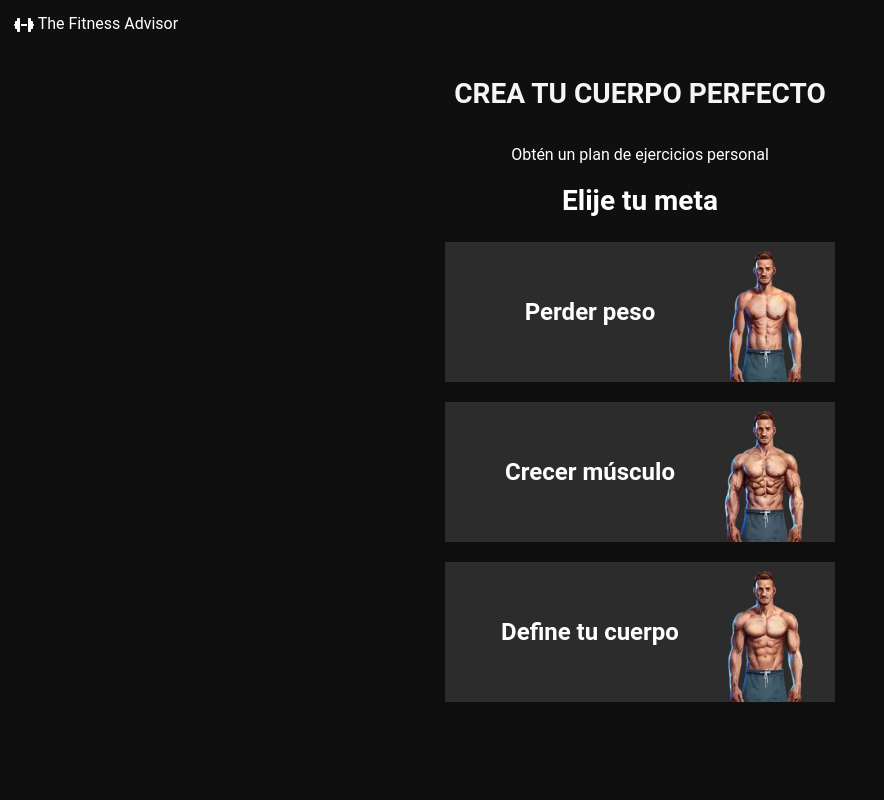
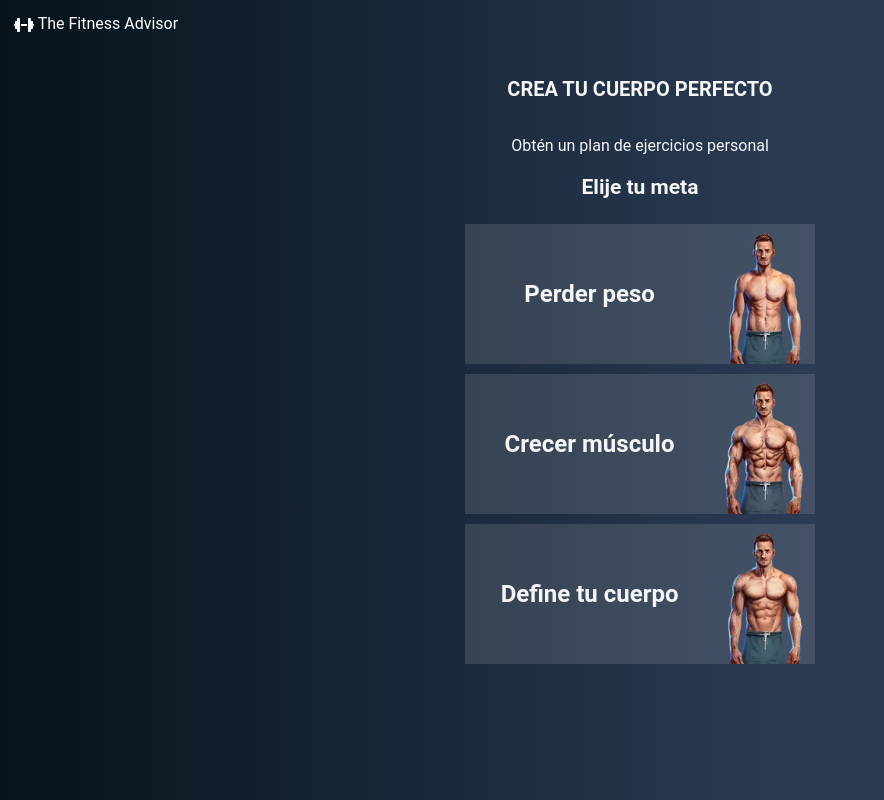
Before and after one commit to clauadri/fitness-app, a React (Create React App) app: page /step-goal in a window 1280 px wide. Shown: the whole page, without its empty margins (0-884 px from the left). Built offline with nearby package versions, Linux system fonts and the light colour scheme; no server answers.

Commit message:
styles fixed

```diff
--- a/src/App.css
+++ b/src/App.css
@@ -10,7 +10,3 @@ body {
   font-size: 14px;
   font-family: "Roboto", sans-serif;
 }
-
-p, h2 {
-  color: rgb(55, 55, 55);
-}
--- a/src/index.css
+++ b/src/index.css
@@ -8,28 +8,9 @@ body {
   color: rgb(245, 245, 245);
   height: 100%;
   margin: 0;
-
-   background-color: rgba(0, 0, 0, 0.94);
+  background:linear-gradient(90deg, #06131b, #2b3b54 100vh);
 }
 html{
  scroll-behavior: smooth;
  font-size: 14px;
 }
-h1{
-font-size: calc(1rem + 3vw);
-}
-h2{
-font-size: calc(1rem + 1.5vw);
-}
-h3{
-font-size: calc(1rem + 1.1vw);
-}
-p{
-font-size: calc(0.75rem + 1vw);
-}
-a{
-  font-size: calc(0.6rem + 1vw);
-}
-li{
-  font-size: calc(0.6rem + 1vw);
-}
--- a/src/pages/steps/Steps.css
+++ b/src/pages/steps/Steps.css
@@ -1,88 +1,17 @@
-p {
-    color: white;
-}
-.rutine-day-title {
-    padding-bottom: 0;
-    width: 10%;
-    margin: auto;
-    padding: 10px;
-    border: solid 0.1px #d3d3d325;
-    position: absolute;
-    right: 42px;
-    background: rgba(128, 128, 128, 0.39);
-}
-.rutine-wrapper {
-    display: flex;
-    flex-wrap: wrap;
-    justify-content: center;
-    border: solid 0.1px #d3d3d375;
-    border-radius: 5px;
-    margin: 1em 3em;
-    position: relative;
-    padding-top: 30px;
-}
-
-.rutine-wrapper-day {
-    display: flex;
-    padding: 1em;
-    align-items: center;
-    flex-direction: column;
-    border: 0.1px solid #d3d3d32b;;
-    border-radius: 5px;
-    max-width: 300px;
-    max-height: 400px;
-    margin: 30px;
-    }
-.rutine-wrapper img {
-    max-width: 159px;
-    min-height: 167px;
-    padding-top: 30px;
-}
-.steps-container{
+.steps-container {
     display: flex;
     flex-direction: column;
-    justify-content: center;
-    text-align: center;
     align-items: center;
-    padding-bottom: 50px;
-
-
-}
-.steps-container h1{
-    font-size: 40px;
-}
-.steps-container p{
-    color: white;
-    text-align: start;
-    margin: 30px 0px;
-
-}
-.steps-container h2{
-    color: white;
-    text-align: start;
-    margin: 30px 0px;
-    font-size: 28px;
 }
 .step-label{
-
-    display: flex;
-    text-align: center;
-    flex-direction: column;
-    align-items: center;
-
 
 }
 .step-label label{
     display: flex;
-    height: 200px;
-    min-width: 300px;
-    margin-top: 10px;
-    margin-bottom: 10px;
-    flex-direction: row;
-    justify-content: space-between;
-    padding: 0px 40px ;
-    text-align: center;
+    justify-content: space-around;
+    height: 140px;
     background-color: #d3d3d325;
+    margin: 10px;
 }
 .step-label label:hover{
     background: none;
@@ -125,6 +54,11 @@ p {
     display: flex;
     flex-direction: column;
     text-align: center;
+    padding: 30px;
+}
+
+.options-text-bodytype-title {
+padding: 0;
 }
 .options-text-bodytype p{
     text-align: center;
@@ -258,31 +192,10 @@ p {
     display: flex;
     justify-content: center;
 }
-@media (min-width: 320px){
-    .steps-container{
-        display: flex;
-        justify-content: center;
-        text-align: center;
-        align-items: center;
-        padding-bottom: 50px;
-    }
-    .step-label{
-        width: 100%;
-        display: flex;
-        text-align: center;
 
-    }
-    .step-label label{
-        display: flex;
-        height: 140px;
-        max-width: 350px;
-        justify-content: space-evenly;
-        padding: 0px 20px;
-        text-align: center;
-        align-items: center;
-        background-color:#d3d3d325;
-        margin: 10px;
-    }
+
+/* //// */
+
     .step-options{
         min-width: 250px
     }
@@ -328,71 +241,9 @@ p {
         margin: 15px 0px;
     }
     .steps-container h1 {
-        font-size: 28px;
         padding: 30px;
     }
     .lose-weight{
         margin-top: 40px;
-    }
-}
-@media (min-width:641px) {
-    .steps-container{
-        display: flex;
-        justify-content: center;
-        text-align: center;
-        align-items: center;
-        padding-bottom: 50px;
-    }
-    /* .step-label{
-        width: 100%;
-        display: flex;
-        text-align: center;
-
-    }
-    .step-label label{
-        display: flex;
-        height: 160px;
-        width: 100%;
-        justify-content: space-evenly;
-        text-align: center;
-        align-items: center;
-        background-color: grey;
-    } */
-    .step-options-bodytype{
-        width: 50%;
-    }
-    .step-options-bodytype p{
-        margin-bottom: 10px;
-    }
-    .background-color{
-        font-size: 20px;
-        margin: 0px;
         text-align: center;
     }
-    .bodytype-title-img p  {
-        margin: 40px;
-    }
-    .test-body-type{
-        width: 80%;
-    }
-    .problem-area-img img{
-        width: 60%;
-    }
-    .steps-container p{
-        font-size: 16px;
-    }
-    .bodytype-info{
-        display: flex;
-        flex-direction: column;
-        align-items: center
-    }
-    .bodytype-info p{
-        text-align: center;
-    }
-    .problem-area-img img{
-        width: 80%;
-    }
-}
-@media (min-width: 1025px){
-
-}
--- a/src/pages/steps/step-size/StepSize.css
+++ b/src/pages/steps/step-size/StepSize.css
@@ -1,3 +1,7 @@
+.form-container {
+    padding: 20px;
+    margin-top: 30px
+}
 .form-field {
     font-family: inherit;
     width: 100%;
@@ -12,9 +16,19 @@
     margin-bottom: 10px;
 }
 .info-sobre-peso{
+    min-width: 300px;
+    max-width: 600px;
     margin-top: 20px ;
+    border: 0.1px solid rgba(211, 211, 211, 0.233);
+    margin: 30px;
+    padding: 20px;
+}
+
+.info-sobre-peso h3 {
+    text-align: center;
 }
 .info-sobre-peso p{
     padding:0px 20px;
-    text-align: center;
+    text-align: left;
+    padding: 10px;
 }
--- a/src/pages/steps/step-size/StepSize.jsx
+++ b/src/pages/steps/step-size/StepSize.jsx
@@ -11,7 +11,7 @@ const StepSize = () => {
   const onSubmit = (data) => {
     //Recoge peso y altura
     console.log(data);
-    if(data.height > 1 && data.weight > 1){
+    if (data.height > 1 && data.weight > 1) {
       API.post("/stats/create", data);
       navigate("/step-problem-areas");
     }
@@ -19,14 +19,16 @@ const StepSize = () => {
 
   return (
     <div className="steps-container">
-      <form onSubmit={handleSubmit(onSubmit)}>
+      <form className="form-container" onSubmit={handleSubmit(onSubmit)}>
         <div>
           <div className="step-options">
             <h2>Introduce tu altura</h2>
           </div>
           <label>
             {" "}
-            <input min={130} max={260}
+            <input
+              min={130}
+              max={260}
               className="form-field"
               type="number"
               {...register("height")}
@@ -40,7 +42,9 @@ const StepSize = () => {
           </div>
           <label>
             {" "}
-            <input min={40} max={300}
+            <input
+              min={40}
+              max={300}
               className="form-field"
               type="number"
               {...register("weight")}
@@ -55,26 +59,20 @@ const StepSize = () => {
         <h3>Cómo evaluar su peso</h3>
         <p>
           Mucha grasa corporal puede provocar enfermedades relacionadas con el
-          peso y otros problemas de salud.
-
-          Tener bajo peso también es un riesgo
+          peso y otros problemas de salud. Tener bajo peso también es un riesgo
           para la salud.
-          </p>
-          <p>
-          El índice de masa corporal (IMC) y la circunferencia de
-          la cintura son herramientas de detección para estimar el estado de
-          peso en relación con el riesgo potencial de enfermedad. Sin embargo,
-          estas no son herramientas de diagnóstico para los riesgos de
-          enfermedad.
-          </p>
-           <p>
-           Un proveedor de atención médica capacitado debe realizar
-          otras evaluaciones de salud para evaluar el riesgo de enfermedad y
+        </p>
+        <p>
+          El índice de masa corporal (IMC) y la circunferencia de la cintura son
+          herramientas de detección para estimar el estado de peso en relación
+          con el riesgo potencial de enfermedad. Sin embargo, estas no son
+          herramientas de diagnóstico para los riesgos de enfermedad.
+        </p>
+        <p>
+          Un proveedor de atención médica capacitado debe realizar otras
+          evaluaciones de salud para evaluar el riesgo de enfermedad y
           diagnosticar el estado de la enfermedad.
-           </p>
-
-
-
+        </p>
       </div>
     </div>
   );
```
